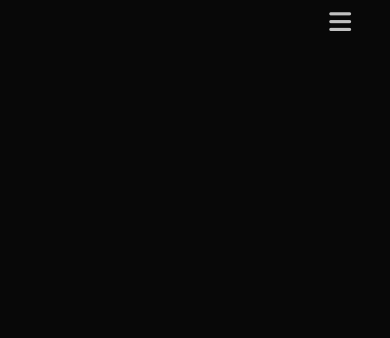
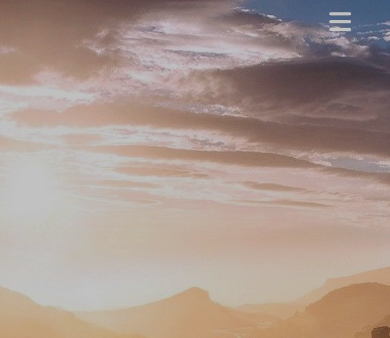
Before and after one commit to imjayeshpatil/portfolio, a plain HTML site: page index.html in a window 390 px wide. Shown: the top 338 px of the page. Drawn offline with Linux system fonts and the light colour scheme.

Commit message:
Update Style.css

```diff
--- a/Style.css
+++ b/Style.css
@@ -322,7 +322,7 @@ nav .fas{
 }
 @media only screen and (max-width:600px){
     #header{
-        background-image: url(Images/SAVE1.png);
+        background-image: url(Images/mountain1.jpg);
     }
 .header-text{
     margin-top: 100%;
```
